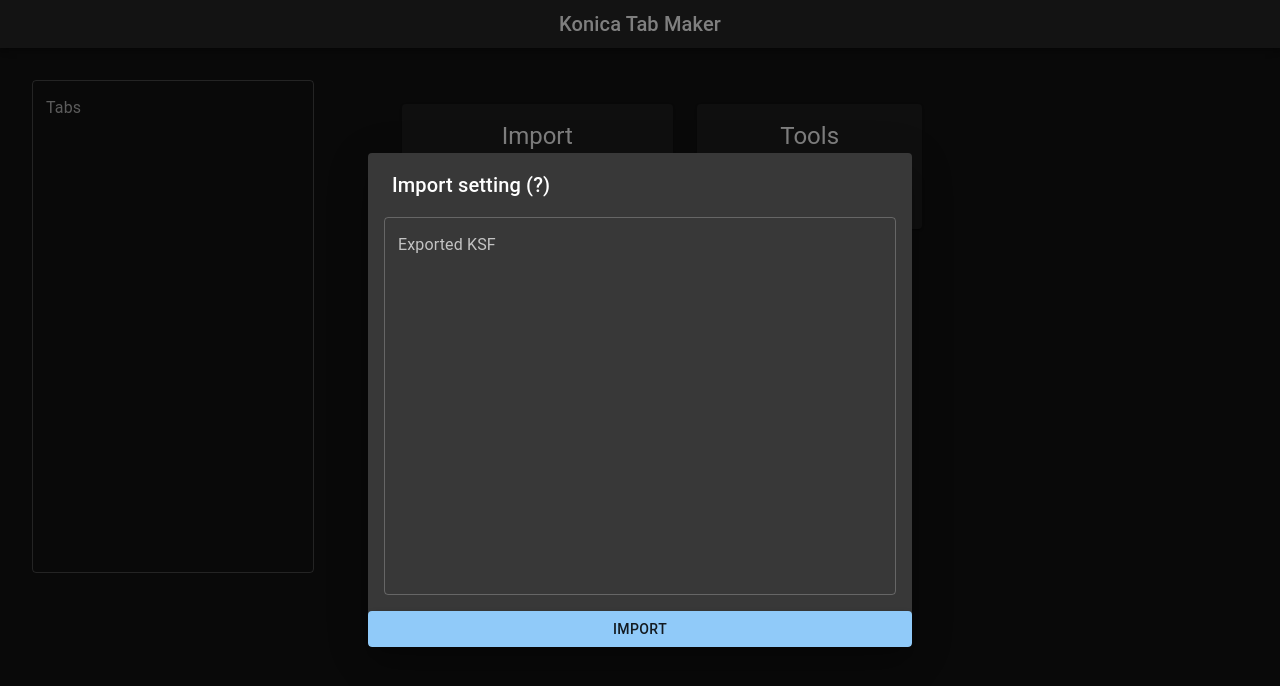
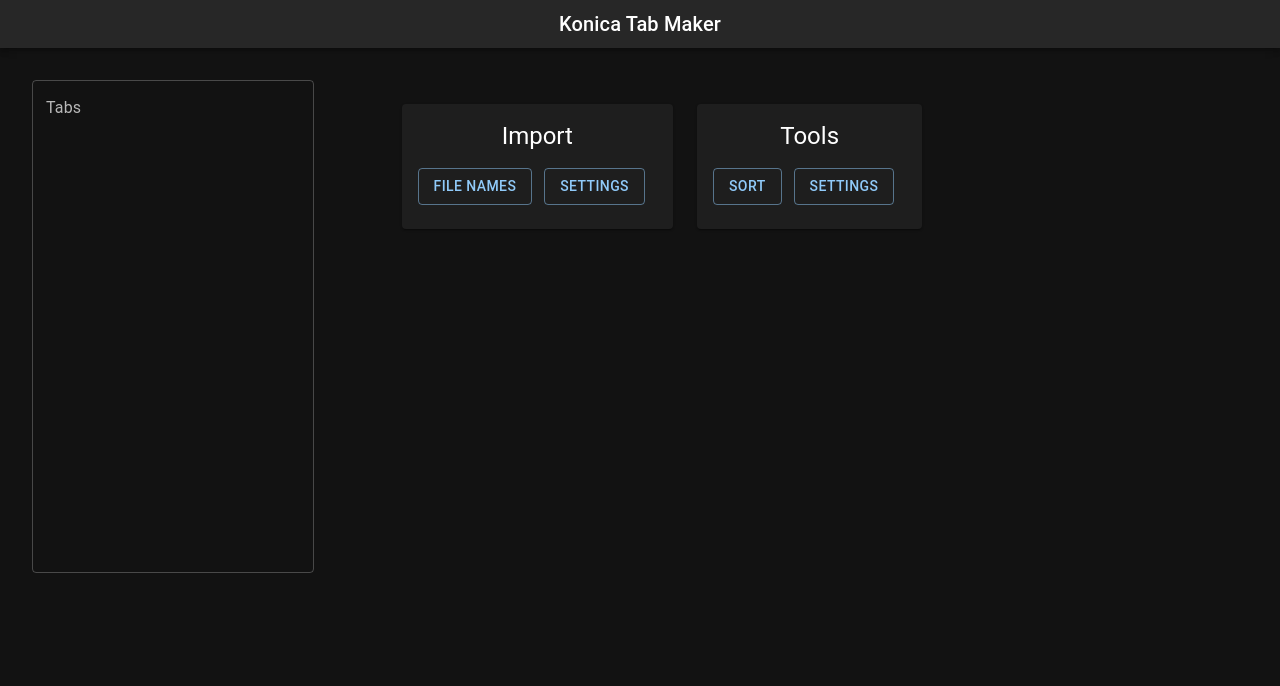
Before and after one commit to peoplestealusernames/konica-minolta-tab-website, a React (Create React App) app: page / in a window 1280 px wide. Shown: the top 686 px of the page. Built offline with nearby package versions, Linux system fonts and the light colour scheme.

Commit message:
Made setting button cause popup Settings popup no longer auto opens

```diff
--- a/src/Comp/Imports/Imports.tsx
+++ b/src/Comp/Imports/Imports.tsx
@@ -13,7 +13,7 @@ export function Imports(props: {
     settext: React.Dispatch<React.SetStateAction<string>>
 }) {
     const [pathPopup, setpathPopup] = useState<boolean>(false)
-    const [settingPopup, setsettingPopup] = useState<boolean>(true)
+    const [settingPopup, setsettingPopup] = useState<boolean>(false)
 
     return <Card>
         <CardHeader
@@ -39,7 +39,7 @@ export function Imports(props: {
                 </Typography>}
                 arrow
             >
-                <Button variant="outlined">
+                <Button variant="outlined" onClick={() => setsettingPopup(!settingPopup)}>
                     Settings
                 </Button>
             </Tooltip>
```
